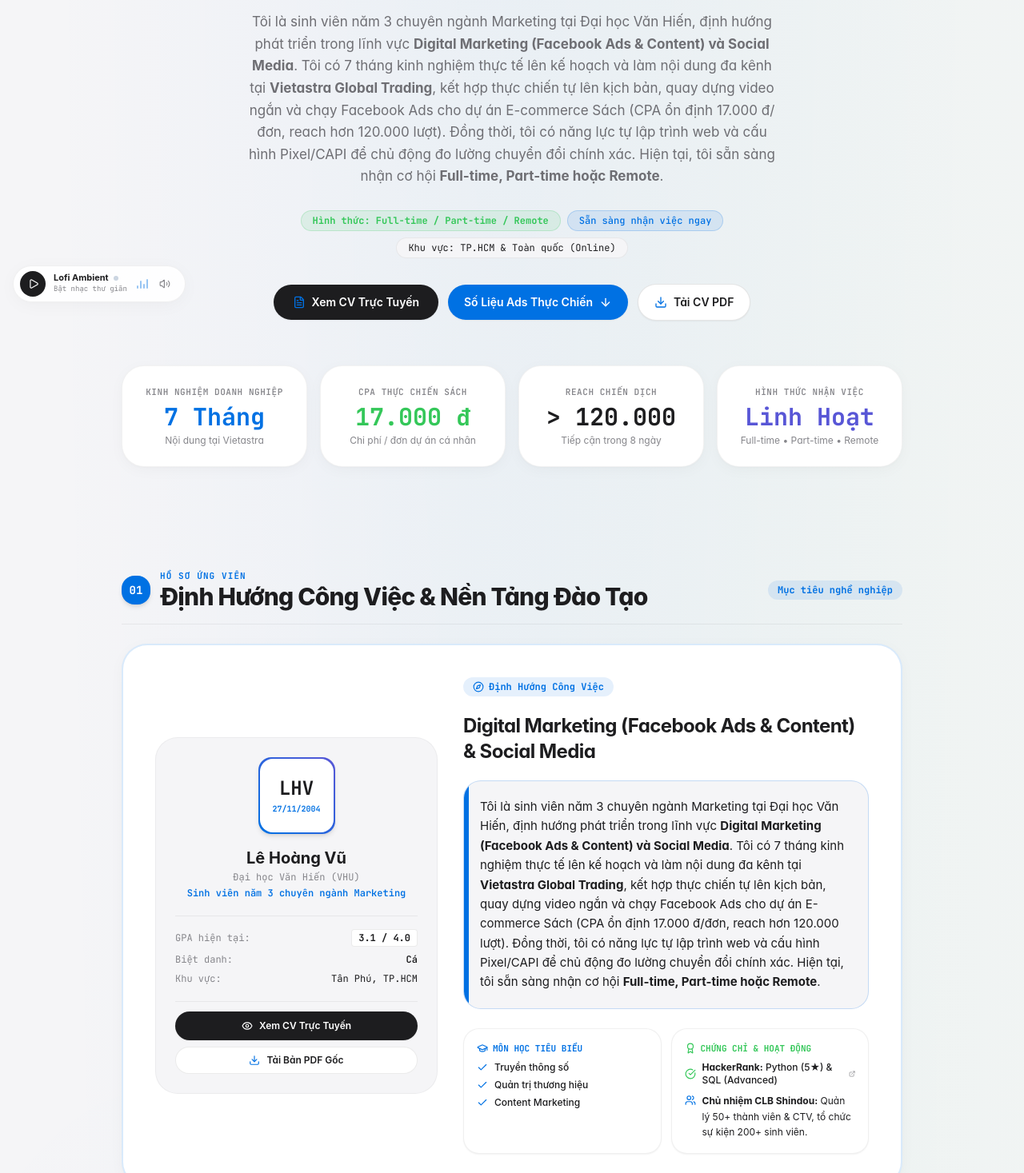
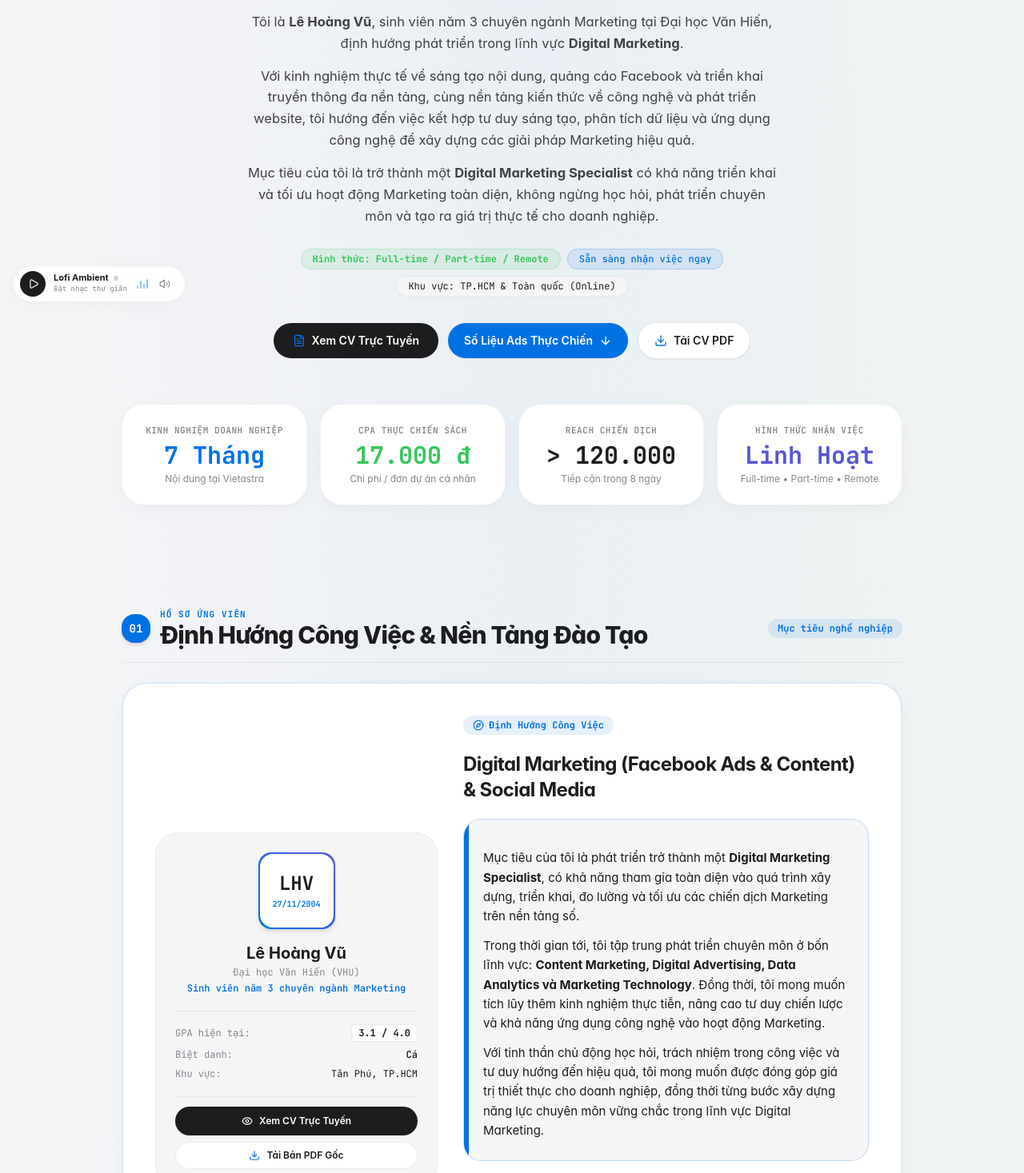
Before and after one commit to hiimshark/portfolio, a website: page index.html in a window 1280 px wide. Shown: the part 406-1873 px from the top of the page at 80% size. Drawn offline with nearby package versions, Linux system fonts and the light colour scheme.

Commit message:
Update Hero section intro and Career Direction section with refined candidate goals and 4 core domains

```diff
--- a/index.html
+++ b/index.html
@@ -273,9 +273,17 @@
         </h1>
 
         <!-- First-Person Candidate Summary -->
-        <p class="text-base sm:text-[17px] text-[#6E6E73] leading-relaxed max-w-2xl mx-auto font-normal">
-          Tôi là sinh viên năm 3 chuyên ngành Marketing tại Đại học Văn Hiến, định hướng phát triển trong lĩnh vực <strong>Digital Marketing (Facebook Ads & Content) và Social Media</strong>. Tôi có 7 tháng kinh nghiệm thực tế lên kế hoạch và làm nội dung đa kênh tại <strong>Vietastra Global Trading</strong>, kết hợp thực chiến tự lên kịch bản, quay dựng video ngắn và chạy Facebook Ads cho dự án E-commerce Sách (CPA ổn định 17.000 đ/đơn, reach hơn 120.000 lượt). Đồng thời, tôi có năng lực tự lập trình web và cấu hình Pixel/CAPI để chủ động đo lường chuyển đổi chính xác. Hiện tại, tôi sẵn sàng nhận cơ hội <strong>Full-time, Part-time hoặc Remote</strong>.
-        </p>
+        <div class="text-base sm:text-[16.5px] text-[#424245] leading-relaxed max-w-2xl mx-auto font-normal space-y-3.5 text-center">
+          <p>
+            Tôi là <strong>Lê Hoàng Vũ</strong>, sinh viên năm 3 chuyên ngành Marketing tại Đại học Văn Hiến, định hướng phát triển trong lĩnh vực <strong>Digital Marketing</strong>.
+          </p>
+          <p>
+            Với kinh nghiệm thực tế về sáng tạo nội dung, quảng cáo Facebook và triển khai truyền thông đa nền tảng, cùng nền tảng kiến thức về công nghệ và phát triển website, tôi hướng đến việc kết hợp tư duy sáng tạo, phân tích dữ liệu và ứng dụng công nghệ để xây dựng các giải pháp Marketing hiệu quả.
+          </p>
+          <p>
+            Mục tiêu của tôi là trở thành một <strong>Digital Marketing Specialist</strong> có khả năng triển khai và tối ưu hoạt động Marketing toàn diện, không ngừng học hỏi, phát triển chuyên môn và tạo ra giá trị thực tế cho doanh nghiệp.
+          </p>
+        </div>
 
         <!-- Availability Details Pill Group -->
         <div class="flex flex-wrap items-center justify-center gap-2 pt-1 font-mono text-xs">
@@ -413,10 +421,16 @@
             </h3>
 
             <!-- Explicit Career Direction Box (Exact User Request) -->
-            <div class="p-5 rounded-[22px] bg-[#F5F5F7] border border-[#0071E3]/20 relative overflow-hidden">
+            <div class="p-5 sm:p-6 rounded-[22px] bg-[#F5F5F7] border border-[#0071E3]/20 relative overflow-hidden space-y-3">
               <div class="absolute left-0 top-0 bottom-0 w-1.5 bg-[#0071E3]"></div>
               <p class="text-sm sm:text-[15px] text-[#1D1D1F] leading-relaxed font-normal">
-                Tôi là sinh viên năm 3 chuyên ngành Marketing tại Đại học Văn Hiến, định hướng phát triển trong lĩnh vực <strong>Digital Marketing (Facebook Ads & Content) và Social Media</strong>. Tôi có 7 tháng kinh nghiệm thực tế lên kế hoạch và làm nội dung đa kênh tại <strong>Vietastra Global Trading</strong>, kết hợp thực chiến tự lên kịch bản, quay dựng video ngắn và chạy Facebook Ads cho dự án E-commerce Sách (CPA ổn định 17.000 đ/đơn, reach hơn 120.000 lượt). Đồng thời, tôi có năng lực tự lập trình web và cấu hình Pixel/CAPI để chủ động đo lường chuyển đổi chính xác. Hiện tại, tôi sẵn sàng nhận cơ hội <strong>Full-time, Part-time hoặc Remote</strong>.
+                Mục tiêu của tôi là phát triển trở thành một <strong>Digital Marketing Specialist</strong>, có khả năng tham gia toàn diện vào quá trình xây dựng, triển khai, đo lường và tối ưu các chiến dịch Marketing trên nền tảng số.
+              </p>
+              <p class="text-sm sm:text-[15px] text-[#1D1D1F] leading-relaxed font-normal">
+                Trong thời gian tới, tôi tập trung phát triển chuyên môn ở bốn lĩnh vực: <strong>Content Marketing, Digital Advertising, Data Analytics và Marketing Technology</strong>. Đồng thời, tôi mong muốn tích lũy thêm kinh nghiệm thực tiễn, nâng cao tư duy chiến lược và khả năng ứng dụng công nghệ vào hoạt động Marketing.
+              </p>
+              <p class="text-sm sm:text-[15px] text-[#1D1D1F] leading-relaxed font-normal">
+                Với tinh thần chủ động học hỏi, trách nhiệm trong công việc và tư duy hướng đến hiệu quả, tôi mong muốn được đóng góp giá trị thiết thực cho doanh nghiệp, đồng thời từng bước xây dựng năng lực chuyên môn vững chắc trong lĩnh vực Digital Marketing.
               </p>
             </div>
 
```
